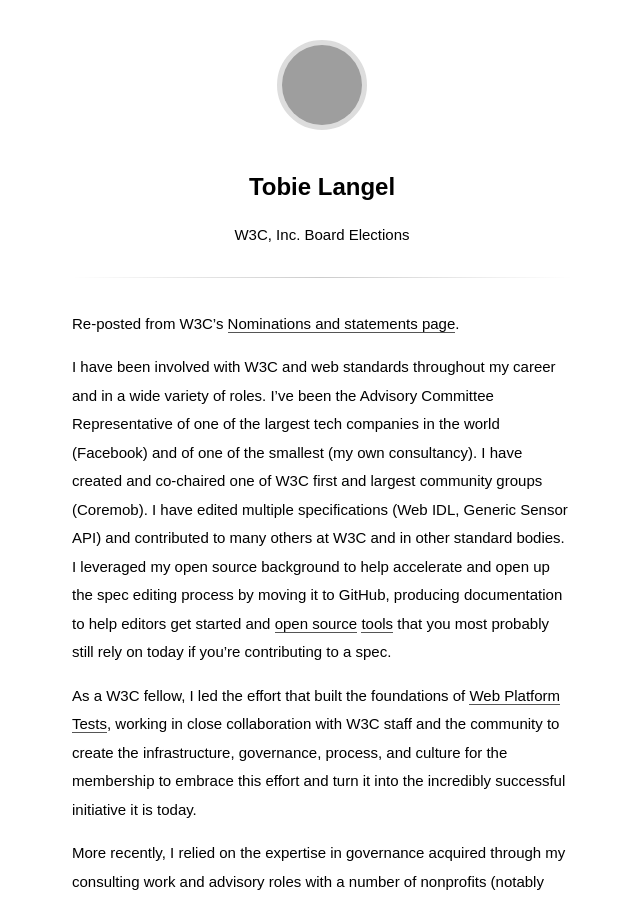
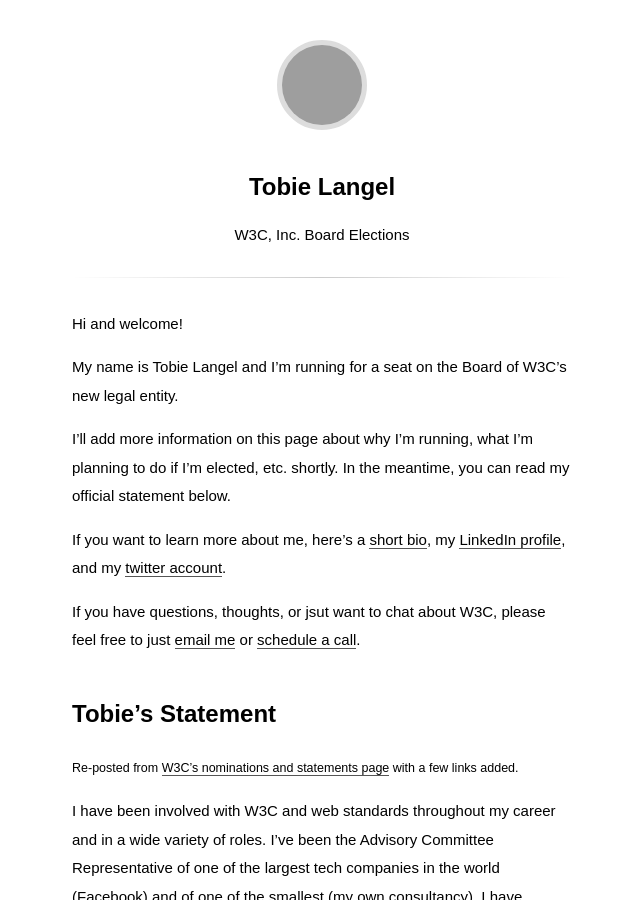
Before and after one commit to tobie/www.tobie.me, a Jekyll site: the page built from w3c-2022-board-elections.md, in a window 1280 px wide and 900 px high, cut to the strip 0-900 px from the top of the window. Shown: the whole strip, without its empty margins (318-958 px from the left). Built offline with Jekyll 4.4.1, drawn with Linux system fonts in a browser that asks for light colours; some web fonts are replaced; grey boxes are pictures that could not be loaded.

Commit message:
Update w3c-2022-board-elections.md

```diff
--- a/w3c-2022-board-elections.md
+++ b/w3c-2022-board-elections.md
@@ -5,7 +5,20 @@ subtitle: W3C, Inc. Board Elections
 bubble: Vote for me! ;)
 ---
 
-Re-posted from W3C's [Nominations and statements page](https://www.w3.org/2022/08/bod-nominations.html#tl).
+Hi and welcome!
+
+My name is Tobie Langel and I'm running for a seat on the Board of W3C's new legal entity.
+
+I'll add more information on this page about why I'm running, what I'm planning to do if I'm elected, etc. shortly. In the meantime, you can read my official statement below.
+
+If you want to learn more about me, here's a [short bio](https://www.tobie.me/), my [LinkedIn profile](https://www.linkedin.com/in/tobielangel/), and my [twitter account](https://twitter.com/tobie).
+
+If you have questions, thoughts, or jsut want to chat about W3C, please feel free to just [email me](mailto:tobie@unlockopen.com) or [schedule a call](https://savvycal.com/tobie/office-hours?d=30).
+
+
+## Tobie's Statement
+
+<small>Re-posted from [W3C's nominations and statements page](https://www.w3.org/2022/08/bod-nominations.html#tl) with a few links added.</small>
 
 I have been involved with W3C and web standards throughout my career and in a wide variety of roles. I’ve been the Advisory Committee Representative of one of the largest tech companies in the world (Facebook) and of one of the smallest (my own consultancy). I have created and co-chaired one of W3C first and largest community groups (Coremob). I have edited multiple specifications (Web IDL, Generic Sensor API) and contributed to many others at W3C and in other standard bodies. I leveraged my open source background to help accelerate and open up the spec editing process by moving it to GitHub, producing documentation to help editors get started and [open source](https://www.specref.org/) [tools](https://github.com/tobie/pr-preview#pr-preview) that you most probably still rely on today if you’re contributing to a spec.
 
```
